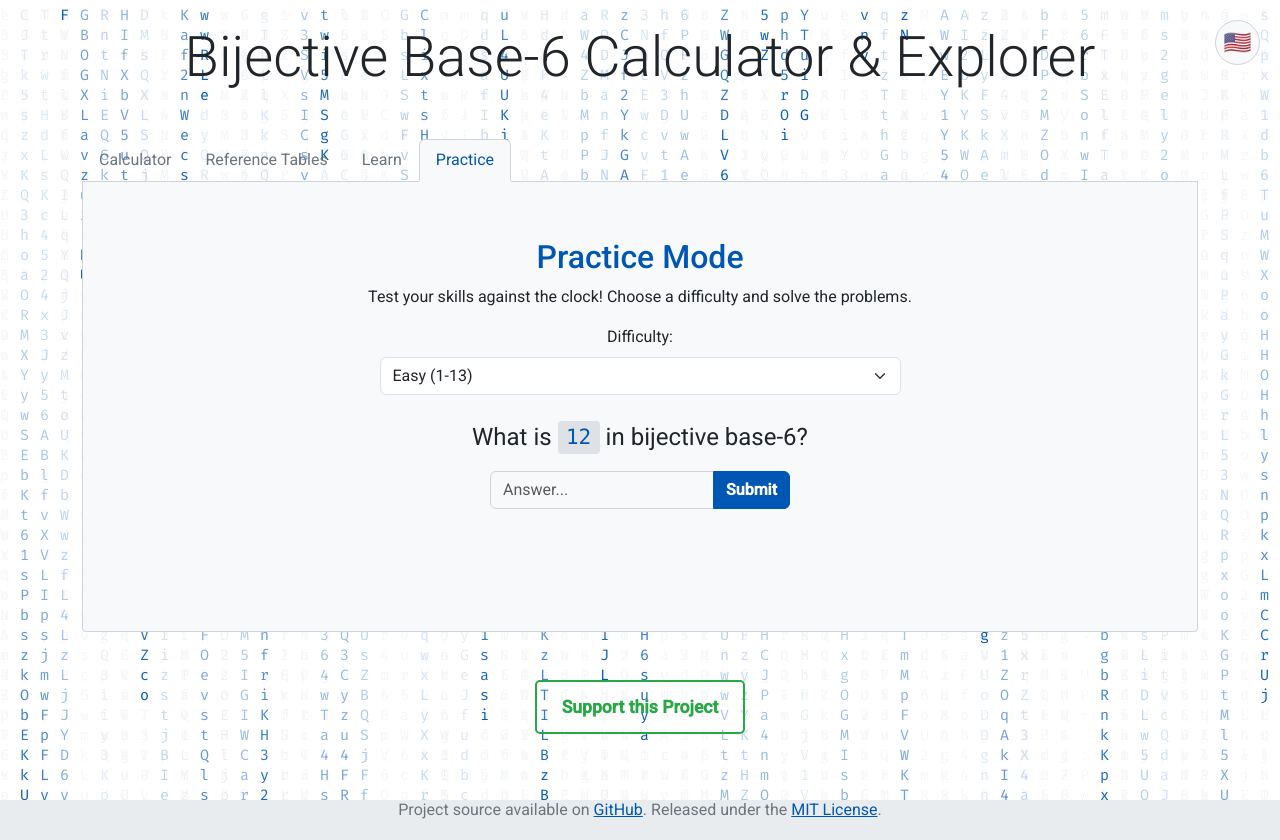
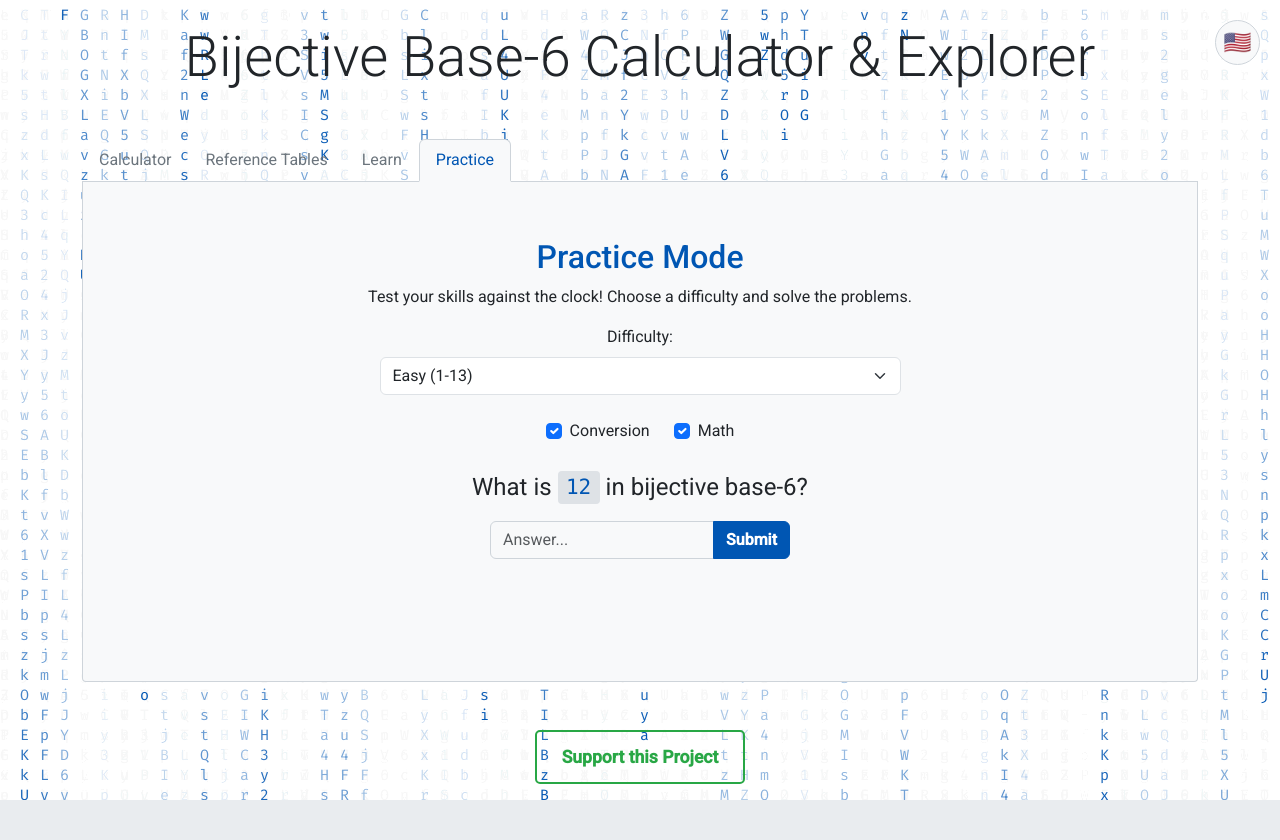
Before and after one commit to finder-ui/bijective_base6_calc, a FastAPI app: page / in a window 1280 px wide, after a click on "Practice". Shown: the top 840 px of the page. Run offline with FastAPI, Linux system fonts and the light colour scheme.

Commit message:
checkbox

```diff
--- a/locales/ar.json
+++ b/locales/ar.json
@@ -46,6 +46,8 @@
     "difficultyMedium": "متوسط (1-24)",
     "difficultyHard": "صعب (1-50)",
     "quizQuestion": "ما هو",
+    "quizTypeConversion": "تحويل",
+    "quizTypeMath": "رياضيات",
     "quizSubmitBtn": "إرسال",
     "quizCorrectFeedback": "صحيح! 🎉",
     "quizIncorrectFeedback": "ليس تماما! الإجابة الصحيحة كانت",
--- a/locales/de.json
+++ b/locales/de.json
@@ -46,6 +46,8 @@
     "difficultyMedium": "Mittel (1-24)",
     "difficultyHard": "Schwer (1-50)",
     "quizQuestion": "Was ist",
+    "quizTypeConversion": "Umwandlung",
+    "quizTypeMath": "Mathe",
     "quizSubmitBtn": "Senden",
     "quizCorrectFeedback": "Richtig! 🎉",
     "quizIncorrectFeedback": "Nicht ganz! Die richtige Antwort war",
--- a/locales/en.json
+++ b/locales/en.json
@@ -46,6 +46,8 @@
     "difficultyMedium": "Medium (1-24)",
     "difficultyHard": "Hard (1-50)",
     "quizQuestion": "What is",
+    "quizTypeConversion": "Conversion",
+    "quizTypeMath": "Math",
     "quizSubmitBtn": "Submit",
     "quizCorrectFeedback": "Correct! 🎉",
     "quizIncorrectFeedback": "Not quite! The correct answer was",
--- a/locales/es.json
+++ b/locales/es.json
@@ -46,6 +46,8 @@
     "difficultyMedium": "Medio (1-24)",
     "difficultyHard": "Difícil (1-50)",
     "quizQuestion": "¿Qué es",
+    "quizTypeConversion": "Conversión",
+    "quizTypeMath": "Matemáticas",
     "quizSubmitBtn": "Enviar",
     "quizCorrectFeedback": "¡Correcto! 🎉",
     "quizIncorrectFeedback": "¡No del todo! La respuesta correcta era",
--- a/locales/fr.json
+++ b/locales/fr.json
@@ -10,7 +10,7 @@
     "calculatorDesc": "Entrez deux nombres en base 6 bijective pour voir les résultats de toutes les opérations mathématiques standard.",
     "num1Placeholder": "Premier nombre",
     "num2Placeholder": "Deuxième nombre",
-    "calculateBtn": "Calculer",
+    "calculateBtn": "Calculer Toutes les Opérations",
     "resultsTitle": "Résultats",
     "liveConverterTitle": "Explorateur de Systèmes Numériques en Direct",
     "liveConverterDesc": "Entrez un nombre décimal standard pour voir sa représentation en temps réel dans différents systèmes.",
@@ -46,6 +46,8 @@
     "difficultyMedium": "Moyen (1-24)",
     "difficultyHard": "Difficile (1-50)",
     "quizQuestion": "Qu'est-ce que",
+    "quizTypeConversion": "Conversion",
+    "quizTypeMath": "Maths",
     "quizSubmitBtn": "Soumettre",
     "quizCorrectFeedback": "Correct ! 🎉",
     "quizIncorrectFeedback": "Pas tout à fait ! La bonne réponse était",
--- a/locales/he.json
+++ b/locales/he.json
@@ -14,7 +14,7 @@
     "calculatorDesc": "הזן שני מספרים במערכת הספירה הביאקטיבית בבסיס 6 כדי לראות את התוצאות של כל הפעולות.",
     "num1Placeholder": "מספר ראשון",
     "num2Placeholder": "מספר שני",
-    "calculateBtn": "חשב את כל הפעולות",
+    "calculateBtn": "חשב",
     "resultsTitle": "תוצאות",
     "additionTableTitle": "טבלת חיבור (1 עד 24)",
     "multiplicationTableTitle": "טבלת כפל (1 עד 24)",
@@ -46,6 +46,8 @@
     "difficultyMedium": "בינוני (1-24)",
     "difficultyHard": "קשה (1-50)",
     "quizQuestion": "מהו",
+    "quizTypeConversion": "המרות",
+    "quizTypeMath": "חשבון",
     "quizSubmitBtn": "הגש",
     "quizCorrectFeedback": "נכון! 🎉",
     "quizIncorrectFeedback": "לא בדיוק! התשובה הנכונה הייתה",
--- a/locales/ru.json
+++ b/locales/ru.json
@@ -56,5 +56,7 @@
     "errorBothNumbers": "Пожалуйста, введите оба числа.",
     "errorGeneric": "Ошибка:",
     "quizCorrectFeedback": "Правильно! 🎉",
-    "quizIncorrectFeedback": "Не совсем! Правильный ответ был"
+    "quizIncorrectFeedback": "Не совсем! Правильный ответ был",
+    "quizTypeConversion": "Преобразование",
+    "quizTypeMath": "Математика"
 }
--- a/static/script.js
+++ b/static/script.js
@@ -263,6 +263,8 @@
         const container = document.getElementById('quiz-container');
         if (!container) return;
         const difficultySelector = document.getElementById('difficulty-range');
+        const conversionCheckbox = document.getElementById('quiz-type-conversion');
+        const mathCheckbox = document.getElementById('quiz-type-math');
         let correctAnswer = '';
         let autoNextTimer = null;
 
@@ -270,10 +272,21 @@
             const maxNum = parseInt(difficultySelector.value, 10) || 12;
             let questionHTML = '';
 
-            // Randomly choose between a math problem and a conversion problem
-            if (Math.random() > 0.5) {
-                const num1 = (Math.floor(Math.random()) % maxNum) + 1;
-                const num2 = (Math.floor(Math.random()) % maxNum) + 1;
+            const problemTypes = [];
+            if (conversionCheckbox.checked) problemTypes.push('conversion');
+            if (mathCheckbox.checked) problemTypes.push('math');
+
+            // If no types are selected, default to both to avoid an empty state, and check the boxes in the UI.
+            if (problemTypes.length === 0) {
+                conversionCheckbox.checked = true;
+                mathCheckbox.checked = true;
+                problemTypes.push('conversion', 'math');
+            }
+            const chosenType = problemTypes[Math.floor(Math.random() * problemTypes.length)];
+
+            if (chosenType === 'math') {
+                const num1 = Math.floor(Math.random() * maxNum) + 1;
+                const num2 = Math.floor(Math.random() * maxNum) + 1;
 
                 const op = Math.random() > 0.5 ? '+' : '×';
                 correctAnswer = (op === '+') ? toBijective(num1 + num2) : toBijective(num1 * num2);
@@ -312,6 +325,8 @@
         }
 
         difficultySelector.addEventListener('change', () => { clearTimeout(autoNextTimer); generateQuestion(); });
+        conversionCheckbox.addEventListener('change', () => { clearTimeout(autoNextTimer); generateQuestion(); });
+        mathCheckbox.addEventListener('change', () => { clearTimeout(autoNextTimer); generateQuestion(); });
         generateQuestion();
     }
 
--- a/templates/index.html
+++ b/templates/index.html
@@ -131,6 +131,16 @@
                                     <option value="50" data-i18n="difficultyHard"></option>
                                 </select>
                             </div>
+                            <div class="problem-type-selector d-flex justify-content-center gap-4 mb-4">
+                                <div class="form-check">
+                                    <input class="form-check-input" type="checkbox" id="quiz-type-conversion" checked>
+                                    <label class="form-check-label" for="quiz-type-conversion" data-i18n="quizTypeConversion"></label>
+                                </div>
+                                <div class="form-check">
+                                    <input class="form-check-input" type="checkbox" id="quiz-type-math" checked>
+                                    <label class="form-check-label" for="quiz-type-math" data-i18n="quizTypeMath"></label>
+                                </div>
+                            </div>
                             <div id="quiz-container"></div>
                         </div>
                     </div>
```
